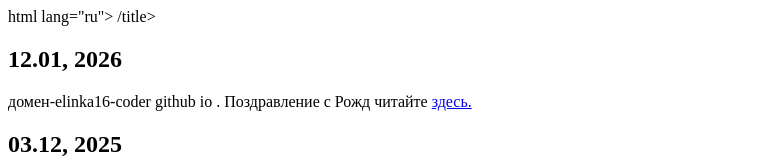
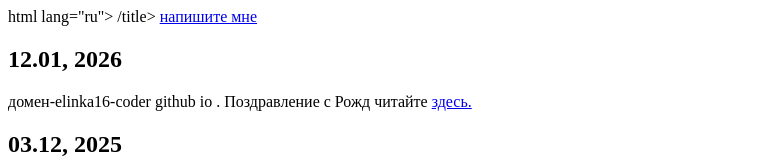
Before and after one commit to elinka16/loveMK.rumn, a plain HTML site: page index.html in a window 1280 px wide. Shown: the top 160 px of the page, without its empty margins (0-767 px from the left). Drawn offline with Linux system fonts and the light colour scheme.

Commit message:
Update index.html

```diff
--- a/index.html
+++ b/index.html
@@ -4,9 +4,9 @@
   <title>Мой блог</title>/title>
  </head>
  <body>
+  <a href="mailto:elinaBobok@yanbex.ru">напишите мне</a>
   <h2> 12.01, 2026</h2>
-
-  домен-elinka16-coder github io .
+    домен-elinka16-coder github io .
 
 Поздравление с Рожд читайте <a href="Kolyadka.odt"> здесь.</a>
 
```
